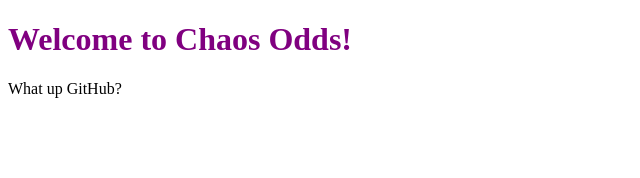
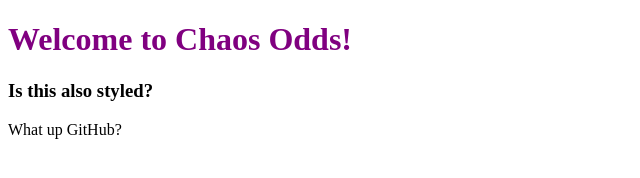
Before and after one commit to a99meyer/a99meyer.github.io, a plain HTML site: page index.htm in a window 1280 px wide. Shown: the whole page, without its empty margins (0-640 px from the left). Drawn offline with Linux system fonts and the light colour scheme.

Commit message:
Update index.htm

```diff
--- a/index.htm
+++ b/index.htm
@@ -5,6 +5,7 @@
 </head>
 <body>
 	<h1>Welcome to Chaos Odds!</h1>
+	<h3>Is this also styled?</h3>
 	<p>What up GitHub?</p>
 </body>
 </html>
```
